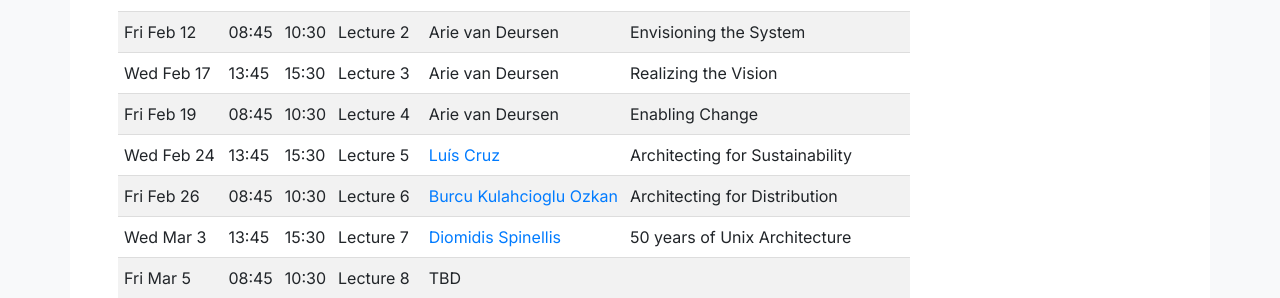
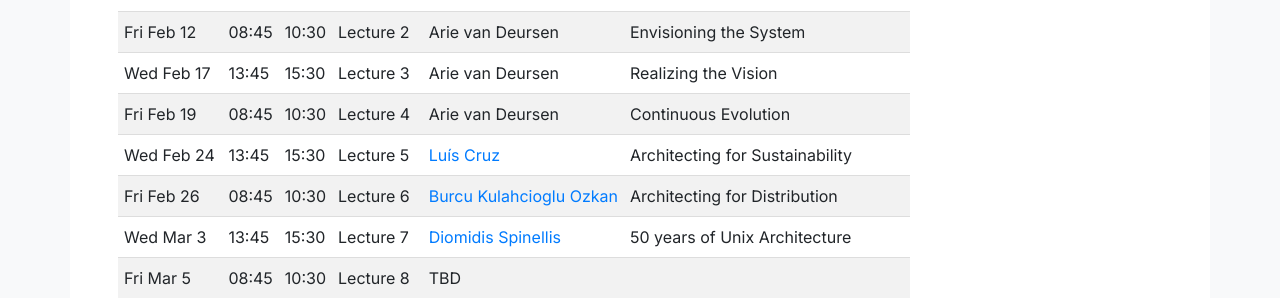
Before and after one commit to SERG-Delft/delftswa, a Jekyll site: the page built from 2021/index.md, in a window 1280 px wide and 900 px high, scrolled down 1071 px. Shown: the part 156-454 px from the top of the window. Built offline with Jekyll 4.4.1, drawn with Linux system fonts in a browser that asks for light colours.

Commit message:
Rename evolution lecture

```diff
--- a/2021/index.md
+++ b/2021/index.md
@@ -51,7 +51,7 @@ Date | Start | End | Activity | Teacher | Topic
 Wed Feb 10 | 13:45 | 15:30 | Lecture 1 | Arie van Deursen         | Introduction and Course Structure
 Fri Feb 12 | 08:45 | 10:30 | Lecture 2 | Arie van Deursen         | Envisioning the System
 Wed Feb 17 | 13:45 | 15:30 | Lecture 3 | Arie van Deursen         | Realizing the Vision
-Fri Feb 19 | 08:45 | 10:30 | Lecture 4 | Arie van Deursen         | Enabling Change
+Fri Feb 19 | 08:45 | 10:30 | Lecture 4 | Arie van Deursen         | Continuous Evolution
 Wed Feb 24 | 13:45 | 15:30 | Lecture 5 | [Luís Cruz][luis]        | Architecting for Sustainability
 Fri Feb 26 | 08:45 | 10:30 | Lecture 6 | [Burcu Kulahcioglu Ozkan][burcu]     | Architecting for Distribution
 Wed Mar 3  | 13:45 | 15:30 | Lecture 7 | [Diomidis Spinellis][diomidis] | 50 years of Unix Architecture
```
